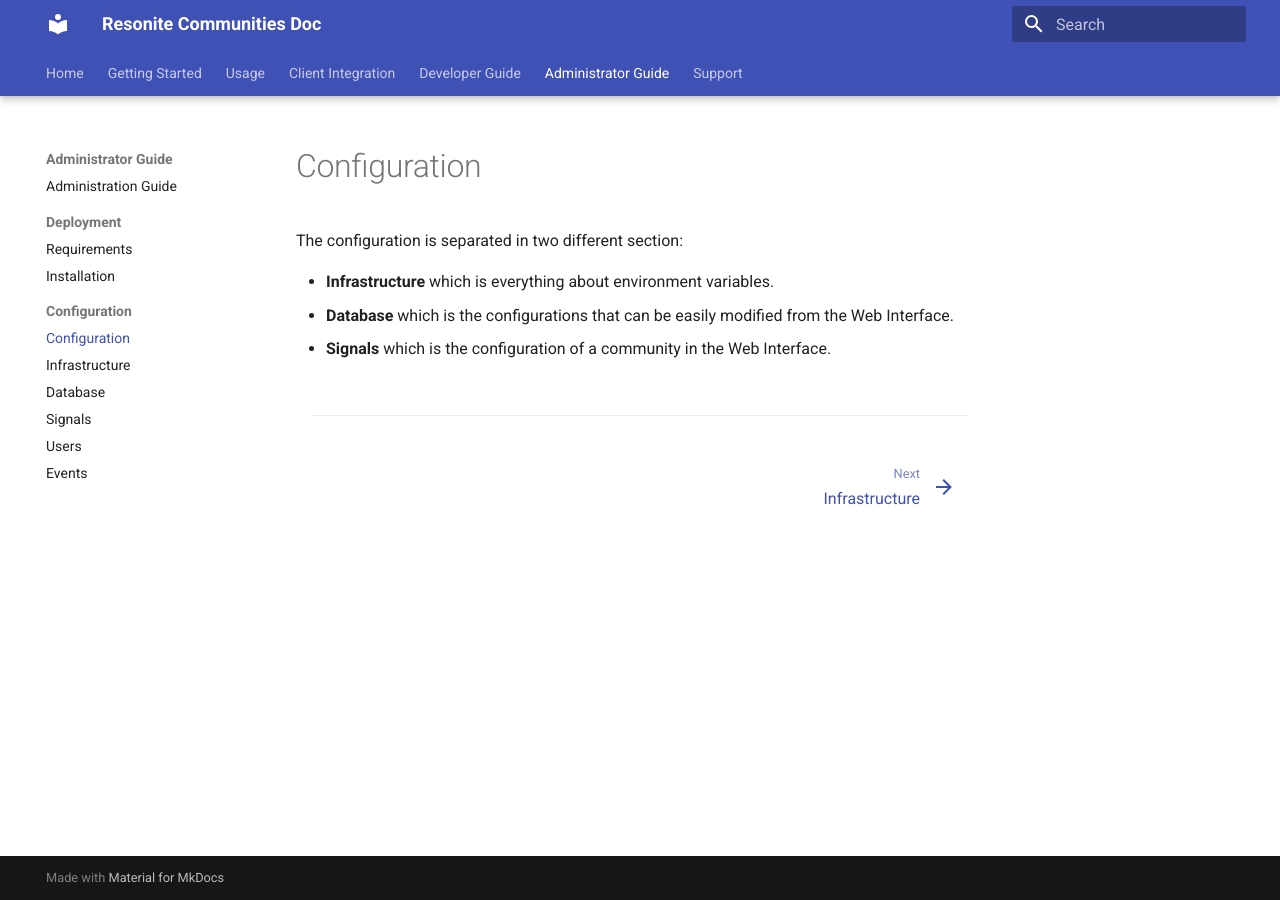
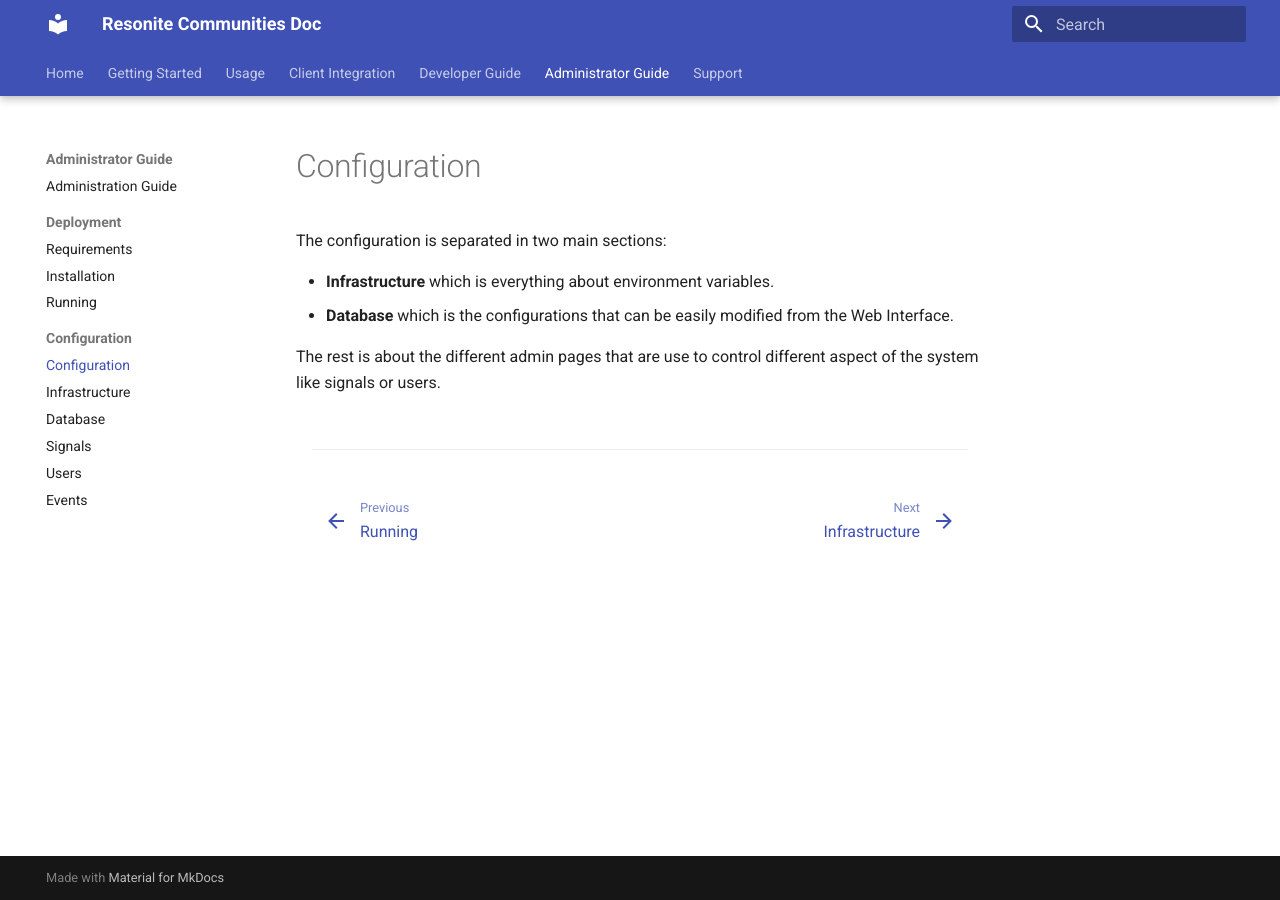
Before and after one commit to Resonite-Community-Projects/community_events.resonite, an MkDocs documentation site: the page built from docs/docs/AdministratorGuide/configuration/configuration.md, in a window 1280 px wide. Built offline with MkDocs 1.6.1 and Material for MkDocs 9.7.7, drawn with Linux system fonts in a browser that asks for light colours.

```diff
--- a/docs/docs/AdministratorGuide/configuration/configuration.md
+++ b/docs/docs/AdministratorGuide/configuration/configuration.md
@@ -1,10 +1,12 @@
 ---
 title: Configuration
+prev: AdministratorGuide/deployment/running.md
 next: AdministratorGuide/configuration/infrastructure.md
 ---
 
-The configuration is separated in two different section:
+The configuration is separated in two main sections:
 
 - **Infrastructure** which is everything about environment variables.
 - **Database** which is the configurations that can be easily modified from the Web Interface.
-- **Signals** which is the configuration of a community in the Web Interface.
+
+The rest is about the different admin pages that are use to control different aspect of the system like signals or users.
--- a/docs/mkdocs.yml
+++ b/docs/mkdocs.yml
@@ -72,6 +72,7 @@ nav:
     - Deployment:
       - AdministratorGuide/deployment/requirements.md
       - AdministratorGuide/deployment/installation.md
+      - AdministratorGuide/deployment/running.md
     - Configuration:
       - AdministratorGuide/configuration/configuration.md
       - AdministratorGuide/configuration/infrastructure.md
```
Also changed, not shown: docs/docs/AdministratorGuide/configuration/infrastructure.md (+1 -1 lines), docs/docs/AdministratorGuide/deployment/installation.md (+1 -1 lines), docs/docs/AdministratorGuide/deployment/requirements.md (+0 -2 lines), docs/docs/AdministratorGuide/deployment/running.md (added, +11 -0 lines).
